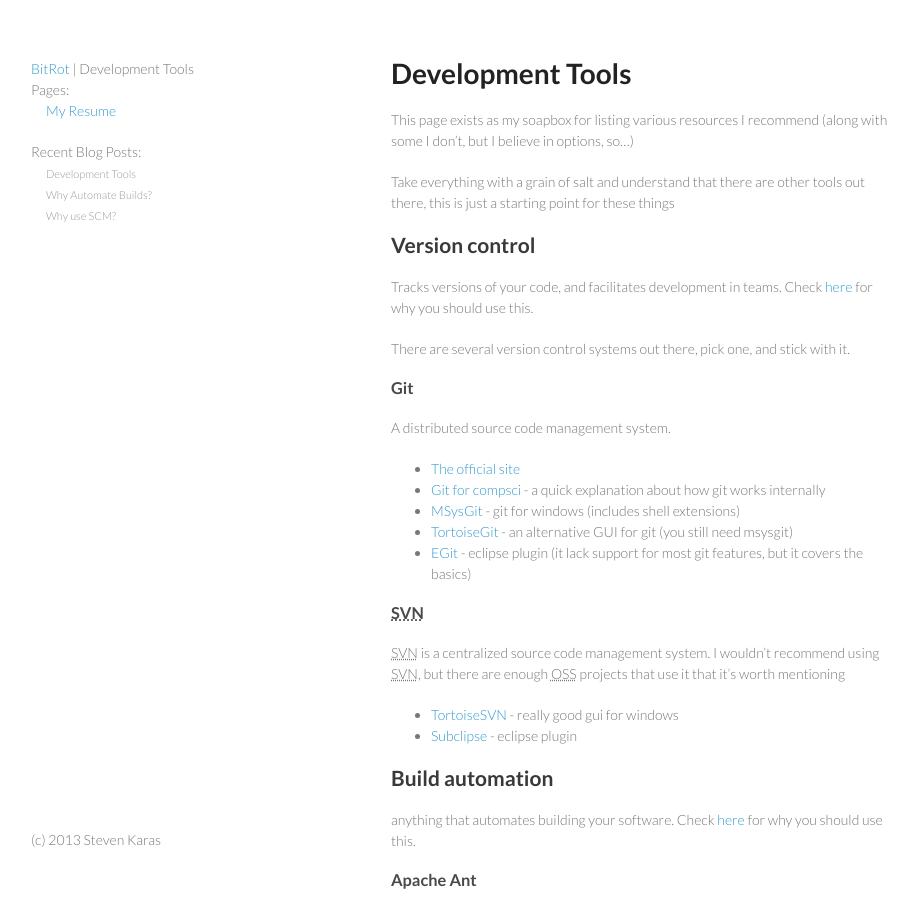
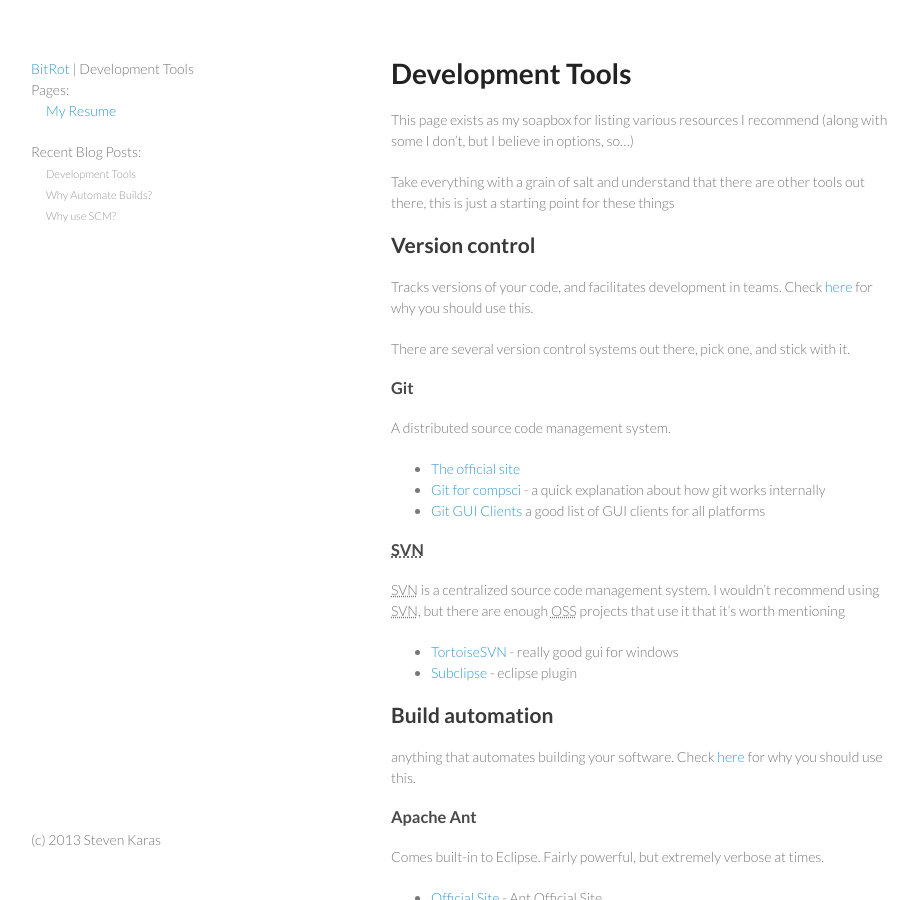
Before and after one commit to stevenkaras/stevenkaras.github.com, a Jekyll site: the page built from blog/_posts/2011-03-19-dev-tools.md, in a window 1280 px wide and 900 px high. Shown: the whole window, without its empty margins (179-1097 px from the left). Built offline with Jekyll 4.4.1, drawn with Linux system fonts in a browser that asks for light colours.

Commit message:
update git section of dev tools post

```diff
--- a/blog/_posts/2011-03-19-dev-tools.md
+++ b/blog/_posts/2011-03-19-dev-tools.md
@@ -20,15 +20,11 @@
 
 * [The official site][git-home]
 * [Git for compsci][git-cs] - a quick explanation about how git works internally
-* [MSysGit][git-msysgit] - git for windows (includes shell extensions)
-* [TortoiseGit][git-tortoisegit] - an alternative GUI for git (you still need msysgit)
-* [EGit][git-egit] - eclipse plugin (it lack support for most git features, but it covers the basics)
+* [Git GUI Clients][git-clients] a good list of GUI clients for all platforms
 
 [git-home]: http://git-scm.com/  "Git Homepage"
 [git-cs]: http://eagain.net/articles/git-for-computer-scientists/ "Git for computer scientists"
-[git-msysgit]: http://code.google.com/p/msysgit/ "MSysGit"
-[git-tortoisegit]: http://code.google.com/p/tortoisegit/ "TortoiseGit"
-[git-egit]: http://www.eclipse.org/egit/ "Egit"
+[git-clients]: http://www.git-scm.com/downloads/guis "Git GUI Clients"
 
 ### SVN			{#VC-SVN}
 SVN is a centralized source code management system. I wouldn't recommend using SVN, but there are enough OSS projects that use it that it's worth mentioning
```
